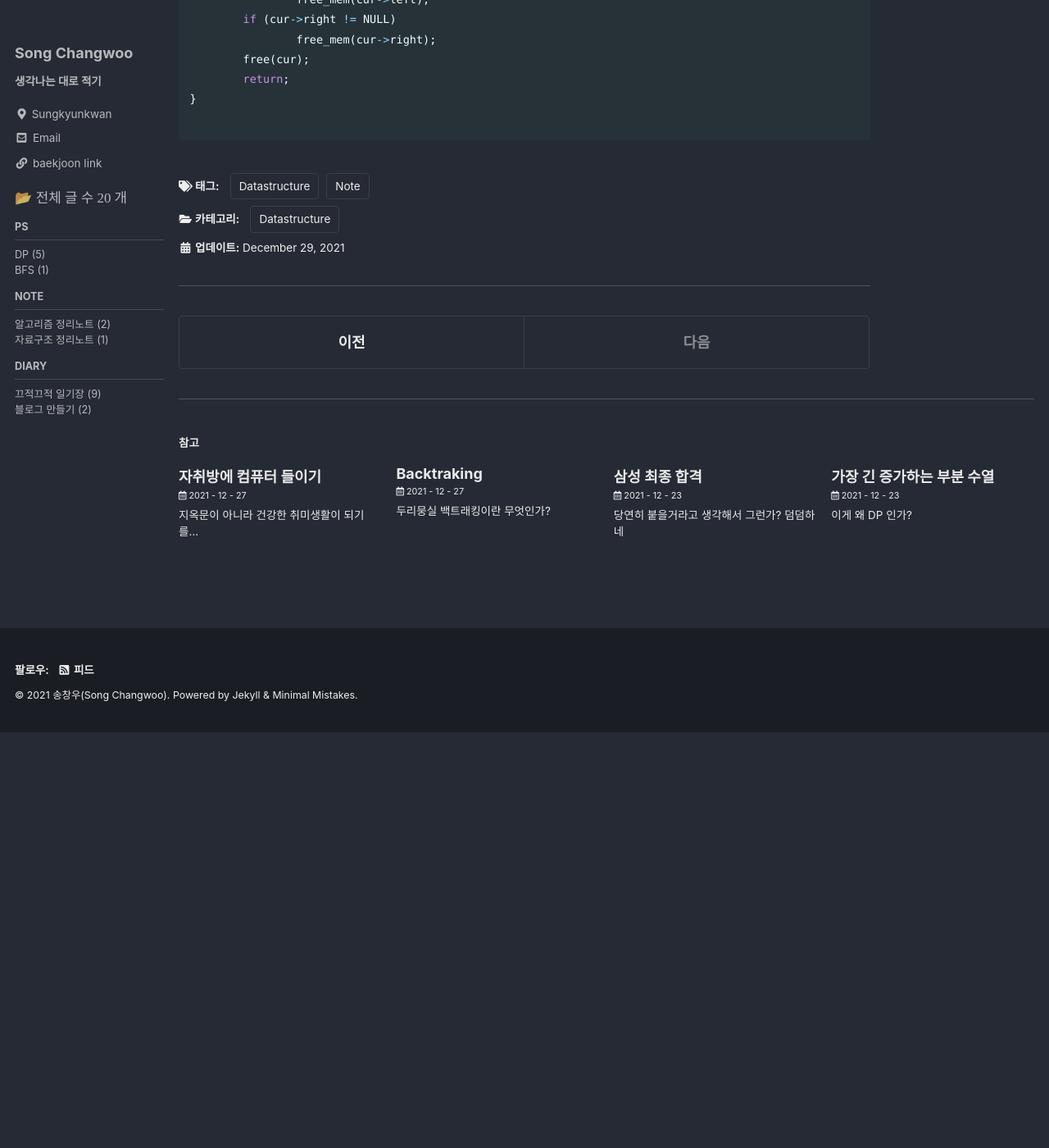
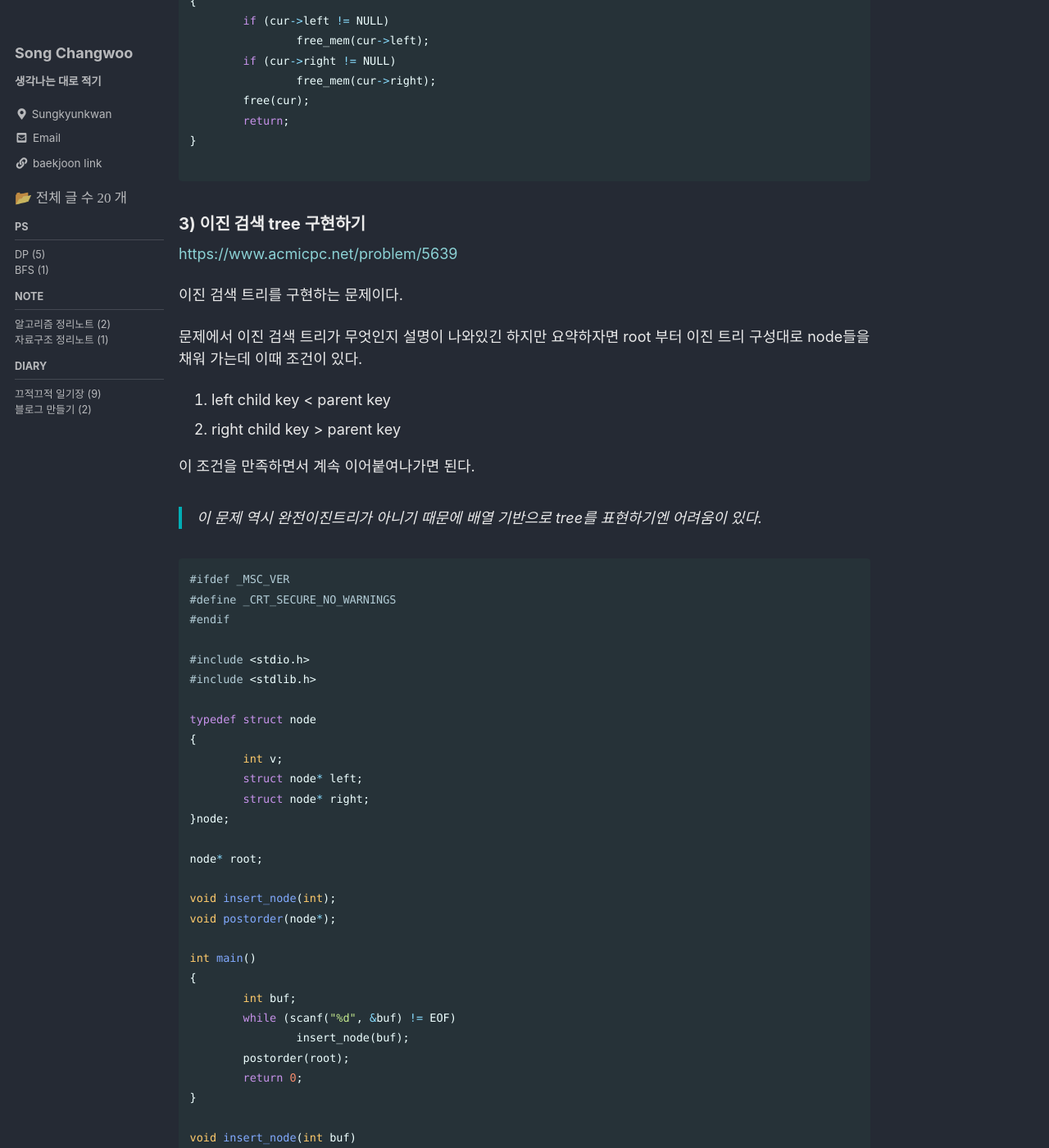
Before and after one commit to IsIthappy/IsIthappy.github.io, a Jekyll site: the page built from _posts/2021-12-29-treestudy.md, in a window 1280 px wide and 1400 px high, scrolled down 7120 px. Shown: the whole window at 82% size. Built offline with Jekyll 4.4.1, drawn with Linux system fonts in a browser that asks for light colours; cached includes are drawn as plain includes; before the commit the page ends 8013 px from its top, so only the background shows below that; some of the changed text lies outside the part shown.

Commit message:
binary search tree post

````diff
--- a/_posts/2021-12-29-treestudy.md
+++ b/_posts/2021-12-29-treestudy.md
@@ -35,6 +35,7 @@ last_modified_at: 2021-12-29
 
 2) 단순 Linked List로 표현하기
 
+3) 이진 검색 tree 구현하기
 
 ### 1) Adjency List를 통해 표현하기
 
@@ -304,3 +305,98 @@ void free_mem(node* cur)
 }
 
 ```
+
+
+### 3) 이진 검색 tree 구현하기
+
+[https://www.acmicpc.net/problem/5639](https://www.acmicpc.net/problem/5639)
+
+이진 검색 트리를 구현하는 문제이다.
+
+문제에서 이진 검색 트리가 무엇인지 설명이 나와있긴 하지만 요약하자면 root 부터 이진 트리 구성대로 node들을 채워 가는데 이때 조건이 있다.
+
+1. left child key < parent key
+2. right child key > parent key
+
+이 조건을 만족하면서 계속 이어붙여나가면 된다.
+
+> 이 문제 역시 완전이진트리가 아니기 때문에 배열 기반으로 tree를 표현하기엔 어려움이 있다.
+
+```c
+#ifdef _MSC_VER
+#define _CRT_SECURE_NO_WARNINGS
+#endif
+
+#include <stdio.h>
+#include <stdlib.h>
+
+typedef struct node
+{
+	int v;
+	struct node* left;
+	struct node* right;
+}node;
+
+node* root;
+
+void insert_node(int);
+void postorder(node*);
+
+int main()
+{
+	int buf;
+	while (scanf("%d", &buf) != EOF)
+		insert_node(buf);
+	postorder(root);
+	return 0;
+}
+
+void insert_node(int buf)
+{
+	node* cur = (node*)malloc(sizeof(node));
+	cur->v = buf;
+	cur->left = NULL;
+	cur->right = NULL;
+	if (root == NULL)
+		root = cur;
+	else
+	{
+		node* temp = root;
+		while (temp != NULL) // 추가될 node가 들어갈 자리를 찾는 반복문이다.
+		{
+			if (temp->v < cur->v) // right child 후보
+			{
+				if (temp->right == NULL)
+				{
+					temp->right = cur;
+					break;
+				}
+				else
+					temp = temp->right;
+			}
+			else if (temp->v > cur->v) // left child 후보
+			{
+				if (temp->left == NULL)
+				{
+					temp->left = cur;
+					break;
+				}
+				else
+					temp = temp->left;
+			}
+		}
+	}
+	return;
+}
+
+void postorder(node* cur)
+{
+	if (cur->left != NULL)
+		postorder(cur->left);
+	if (cur->right != NULL)
+		postorder(cur->right);
+	printf("%d\n", cur->v);
+	return;
+}
+
+```
````
Also changed, not shown: _posts/2021-12-27-backtrackingstudy.md (+1 -1 lines).
